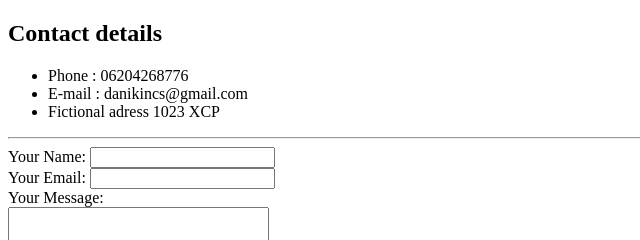
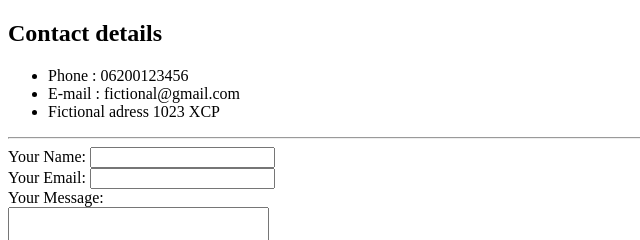
Before and after one commit to danikincs/HTML---Personal-Site, a plain HTML site: page contact.html in a window 1280 px wide. Shown: the top 240 px of the page, 0-640 px from the left. Drawn offline with Linux system fonts and the light colour scheme.

Commit message:
refactor pictures folder

```diff
--- a/contact.html
+++ b/contact.html
@@ -7,8 +7,8 @@
   <body>
     <h2>Contact details</h2>
     <ul>
-      <li>Phone : 06204268776</li>
-      <li>E-mail : danikincs@gmail.com</li>
+      <li>Phone : 06200123456</li>
+      <li>E-mail : fictional@gmail.com</li>
       <li>Fictional adress 1023 XCP </li>
     </ul>
     <hr>
```
Also changed, not shown: index.html (+1 -1 lines), pics/kincses.jpg (renamed from kincses.jpg).
